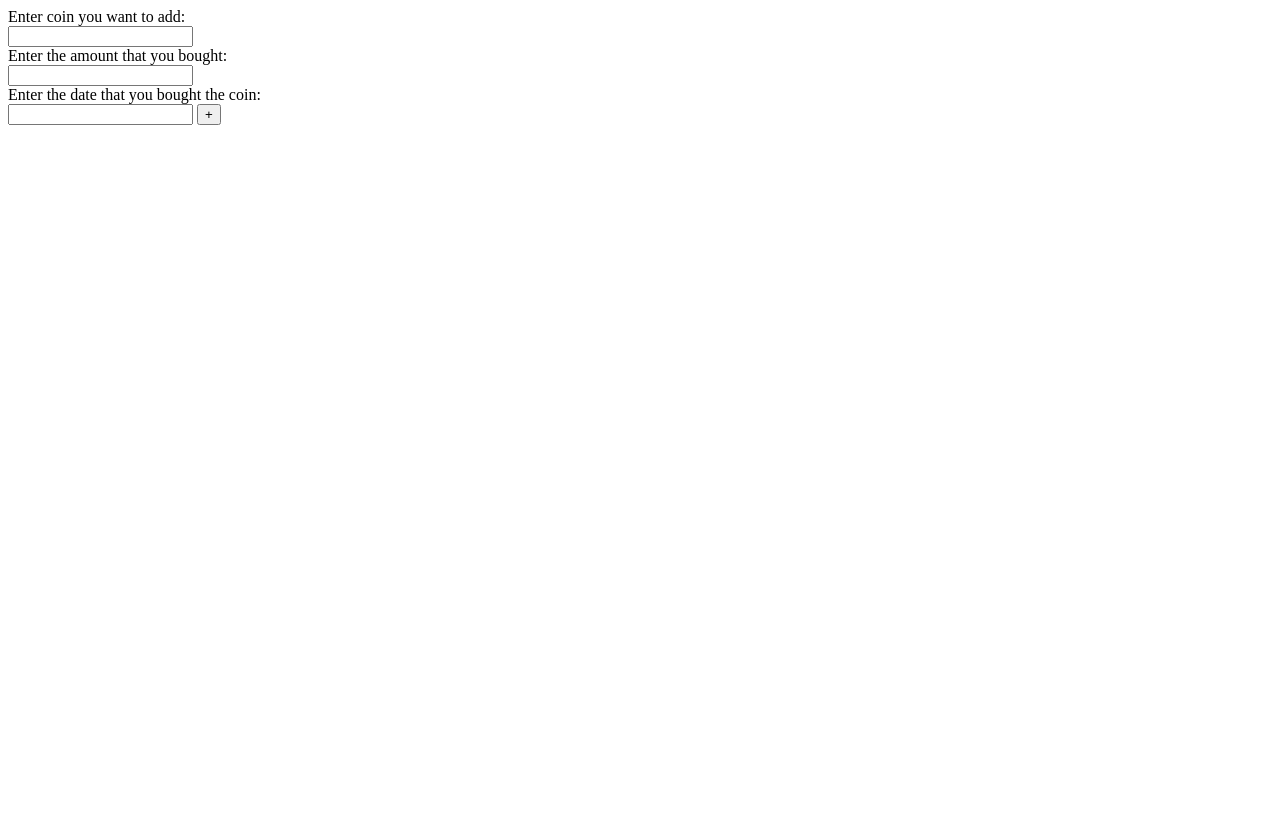
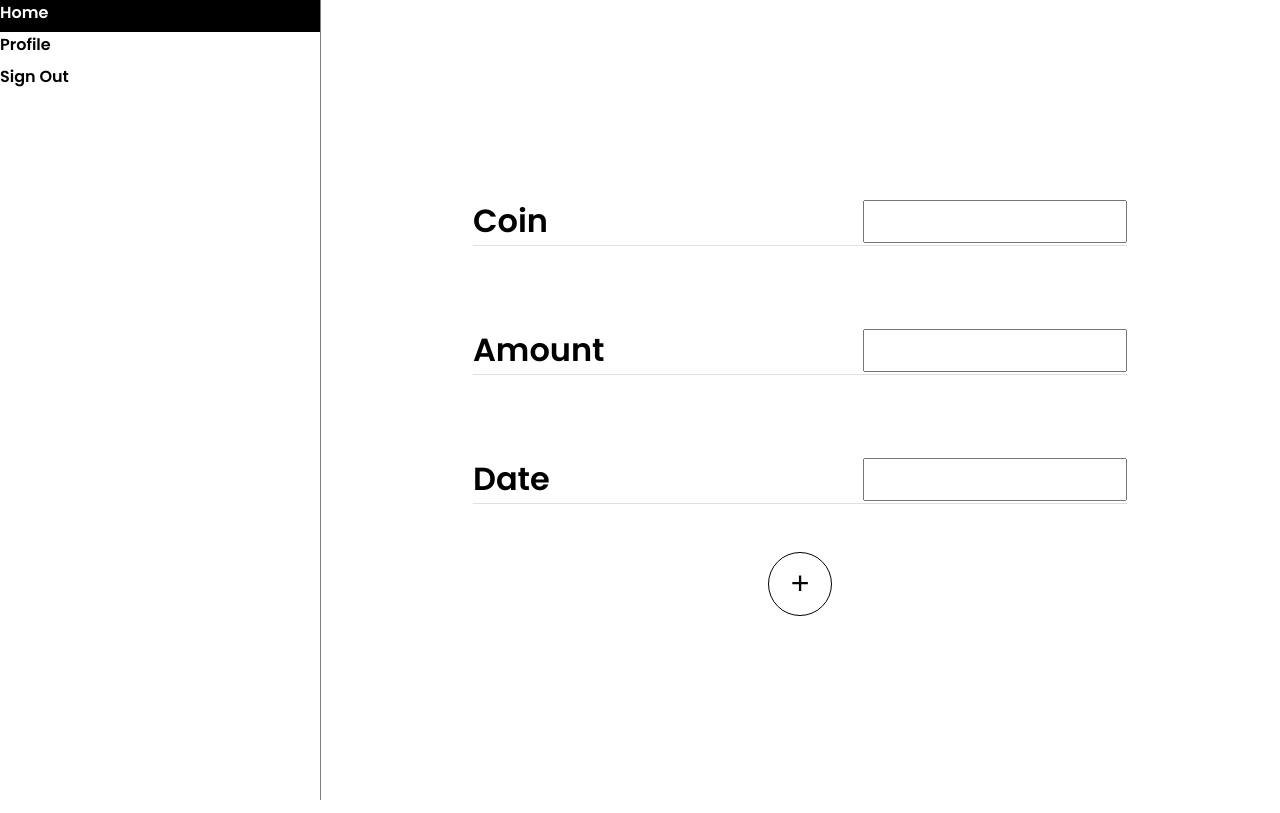
Before and after one commit to leonardKleber/crypto-dashboard, a Flask app: template templates/add_asset.html in a window 1280 px wide. Before the commit the page ends 125 px from the top, so only its background shows below. Run offline with Flask 2, Linux system fonts and the light colour scheme; the template is opened without the code that fills it: most values are stand-ins (such as "Sample title", 1, 10 or a date in 2020).

Commit message:
Add styling for add_asset

```diff
--- a/static/stylesheets/add_asset.css
+++ b/static/stylesheets/add_asset.css
@@ -0,0 +1,95 @@
+html, body {
+    font-family: 'Poppins';
+    background-color: rgb(255,255,255);
+    color: rgb(0,0,0);
+    width: 100%;
+    height: 100%;
+    margin: 0;
+    padding: 0;
+}
+
+.side_bar {
+    position: fixed;
+    width: 25%;
+    height: 100%;
+    left: 0;
+    background-color: rgb(255,255,255);
+    border-right: 1px solid rgb(128,128,128);
+    color: rgb(0,0,0);
+    font-weight: 600;
+}
+
+.widget {
+    position: relative;
+    width: 100%;
+    height: 4%;
+}
+
+.widget:hover {
+    background-color: rgb(0,0,0);
+    color: rgb(255,255,255);
+}
+
+.site {
+    position: absolute;
+    height: 100%;
+    width: 73%;
+    left: 25%;
+    margin: 1%;
+}
+
+.container {
+    position: absolute;
+    top: 15%;
+    left: 15%;
+    height: 70%;
+    width: 70%;
+}
+
+.element {
+    font-size: 2em;
+    font-weight: 600;
+    width: 100%;
+    height: 10%;
+    border-bottom: 1px solid rgb(224,224,224);
+    display: flex;
+    align-items: flex-end;
+    padding-top: 2em;
+}
+
+.right {
+    width: 100%;
+    text-align: right;
+}
+
+input {
+    font-weight: 600;
+    font-size: 1em;
+    width: 8em;
+}
+
+.error {
+    height: 1em;
+}
+
+.add {
+    width: 2em;
+    height: 2em;
+    font-size: 2em;
+    text-align: center;
+    display: flex;
+    justify-content: center;
+    align-items: center;
+    margin-top: 1em;
+    margin-bottom: 1em;
+    background-color: rgb(255,255,255);
+    color: rgb(0,0,0);
+    border: 0.05em solid rgb(0,0,0);
+    border-radius: 1.05em;
+}
+.add:hover {
+    background-color: rgb(0,0,0);
+    color: rgb(255,255,255);
+    border: 0;
+    border-radius: 1em;
+}
--- a/static/stylesheets/dashboard.css
+++ b/static/stylesheets/dashboard.css
@@ -99,7 +99,6 @@ a {
     margin-bottom: 1em;
     background-color: rgb(255,255,255);
     color: rgb(0,0,0);
-
     border: 0.05em solid rgb(0,0,0);
     border-radius: 1.05em;
 }
--- a/templates/add_asset.html
+++ b/templates/add_asset.html
@@ -8,19 +8,61 @@
     <link href="/static/stylesheets/add_asset.css" rel="stylesheet">
 </head>
 <body>
-    <form action="/add_asset" method="post">
-        <div>Enter coin you want to add:</div>
-        <input type="text" name="coin" list="coins">
-        <datalist id="coins">
-            {% for i in coins %}
-            <option value="{{ i }}"></option>
-            {% endfor %}
-        </datalist>
-        <div>Enter the amount that you bought:</div>
-        <input type="number" name="amount">
-        <div>Enter the date that you bought the coin:</div>
-        <input type="text" name="date">
-        <button type="submit">+</button>
-    </form>
+    <div class="side_bar">
+        <div class="widget">Home</div>
+        <div class="widget">Profile</div>
+        <div class="widget">Sign Out</div>
+    </div>
+    <div class="site">
+        <div class="container">
+            <form action="/add_asset" method="post">
+                <div class="element">
+                    <label>Coin</label>
+                    <label class="right"><input type="text" name="coin" list="coins" id="coin_input"></label>
+                </div>
+                <div id="coin_error" class="error"></div>
+                <div class="element">
+                    <label>Amount</label>
+                    <label class="right"><input type="number" name="amount" id="amount_input"></label>
+                </div>
+                <div id="amount_error" class="error"></div>
+                <div class="element">
+                    <label>Date</label>
+                    <label class="right"><input type="text" name="date" id="date_input"></label>
+                </div>
+                <div id="date_error" class="error"></div>
+                <div align="center">
+                    <button class="add" type="submit">+</button>
+                </div>
+            </form>
+        </div>
+    </div>
 </body>
+<datalist id="coins">
+    {% for i in coins %}
+    <option value="{{ i }}"></option>
+    {% endfor %}
+</datalist>
+<script>
+    const coins = JSON.parse('{{ coins | tojson | safe }}');
+
+    var coin = document.getElementById("coin_input");
+    var amount = document.getElementById("amount_input");
+    var date = document.getElementById("date_input");
+
+    coin.onkeyup = function() {
+        var text = this.value;
+        document.getElementById("coin_error").innerHTML = text;
+    }
+
+    amount.onkeyup = function() {
+        var text = this.value;
+        document.getElementById("amount_error").innerHTML = text;
+    }
+
+    date.onkeyup = function() {
+        var text = this.value;
+        document.getElementById("date_error").innerHTML = text;
+    }
+</script>
 </html>
```
